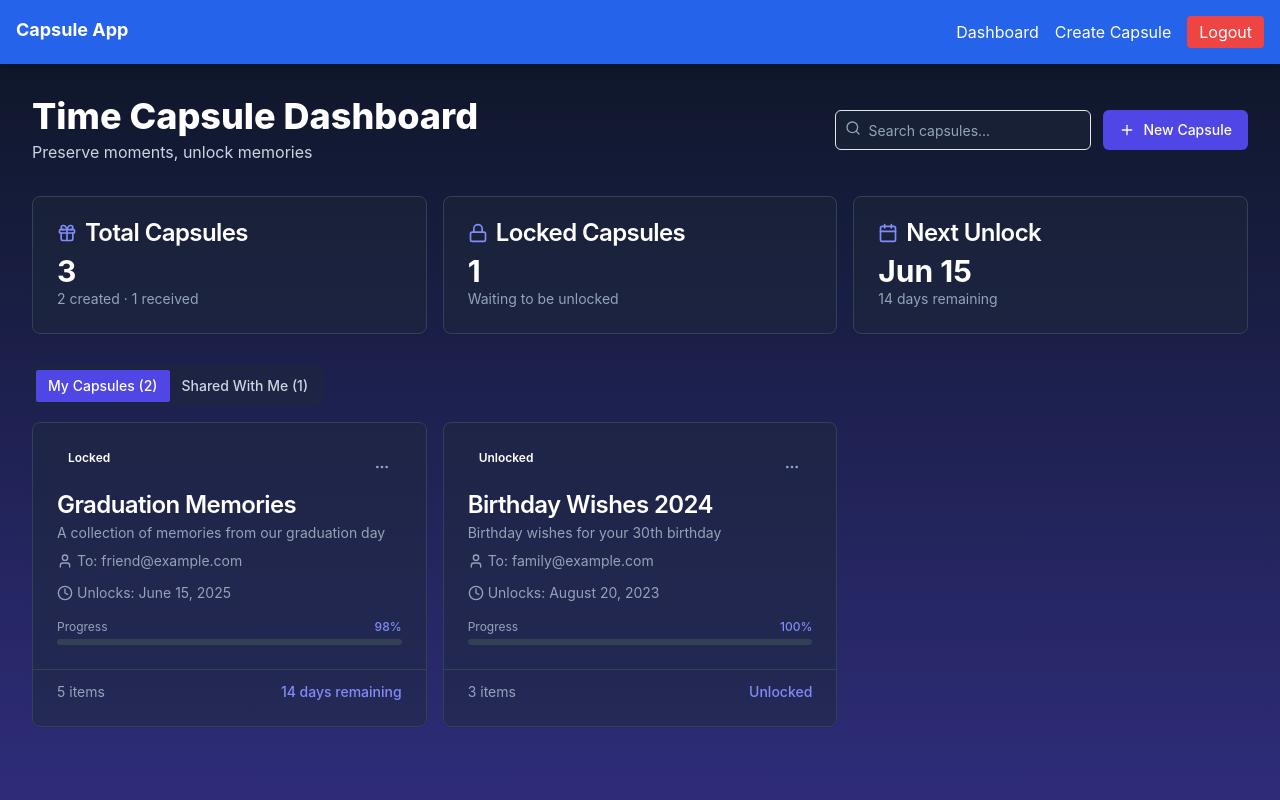
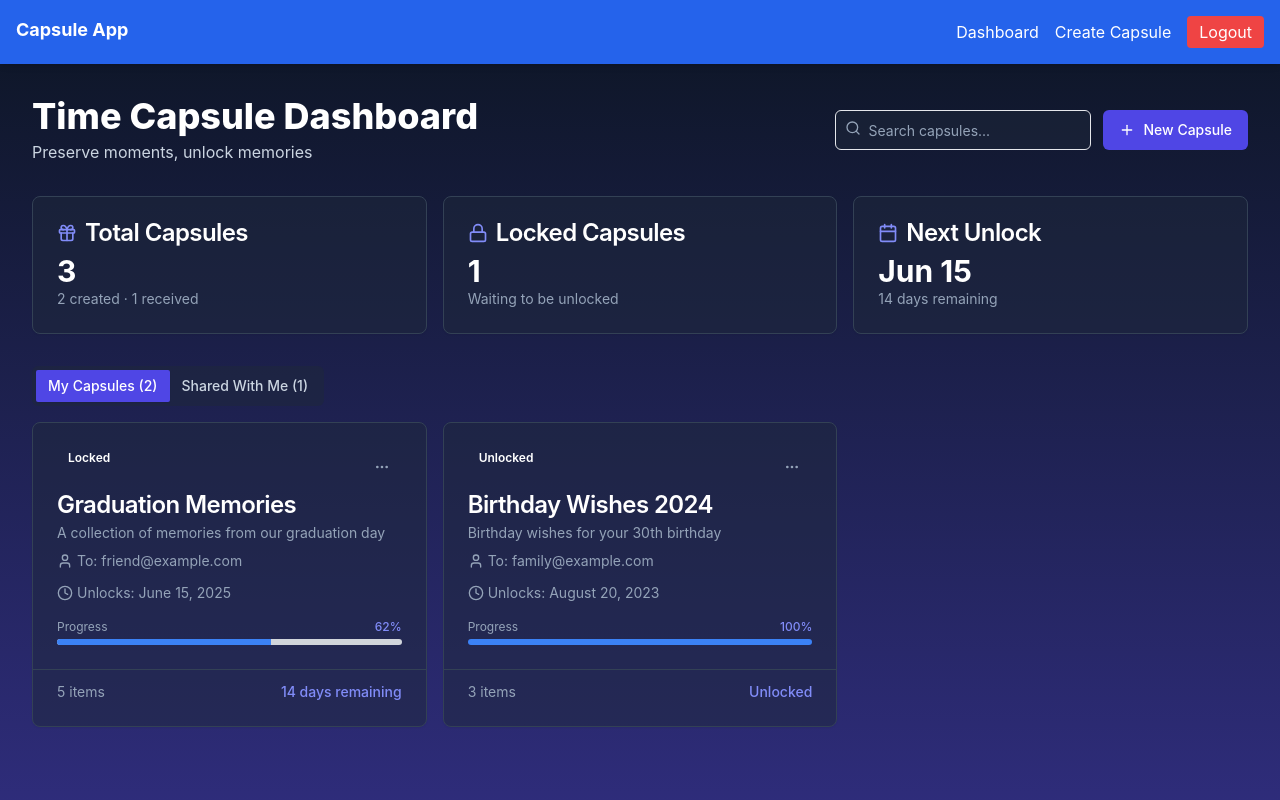
Before and after one commit to subhadeep47/DigitalCapsule, a React (Create React App) app in the folder frontend/: page /dashboard in a window 1280 px wide. Shown: the top 800 px of the page. Built offline with nearby package versions, Linux system fonts and the light colour scheme; sample sign-in values are in the browser's storage.

Commit message:
fixed progress bar issue in dashboard

```diff
--- a/frontend/src/Componants/UiElements/progress.jsx
+++ b/frontend/src/Componants/UiElements/progress.jsx
@@ -1,14 +1,24 @@
-import React from "react"
-import { cn } from "../../Utils/utils"
+import React from "react";
+import { cn } from "../../Utils/utils"; // Make sure this works as expected
 
-const Progress = React.forwardRef(({ className, value = 0, ...props }, ref) => (
-  <div ref={ref} className={cn("relative h-4 w-full overflow-hidden rounded-full bg-secondary", className)} {...props}>
+const Progress = React.forwardRef(({ className, value = 0, ...props }, ref) => {
+  // Clamp value between 0 and 100
+  const clampedValue = Math.max(0, Math.min(100, value));
+
+  return (
     <div
-      className="h-full w-full flex-1 bg-primary transition-all"
-      style={{ transform: `translateX(-${100 - (value || 0)}%)` }}
-    />
-  </div>
-))
-Progress.displayName = "Progress"
+      ref={ref}
+      className={cn("relative h-4 w-full overflow-hidden rounded-full bg-gray-300", className)}
+      {...props}
+    >
+      <div
+        className="h-full bg-blue-500 transition-all duration-300"
+        style={{ width: `${clampedValue}%` }}
+      />
+    </div>
+  );
+});
 
-export { Progress }
+Progress.displayName = "Progress";
+
+export { Progress };
--- a/frontend/src/UserComponant/Dashboard.jsx
+++ b/frontend/src/UserComponant/Dashboard.jsx
@@ -24,7 +24,7 @@ const api = {
               unlockDate: "2025-06-15T00:00:00",
               recipientEmail: "friend@example.com",
               status: "locked",
-              createdAt: "2023-05-10T14:30:00",
+              createdAt: "2025-05-10T14:30:00",
               mediaCount: 5,
               message: "Hope you enjoy these memories from our special day!",
             },
```
